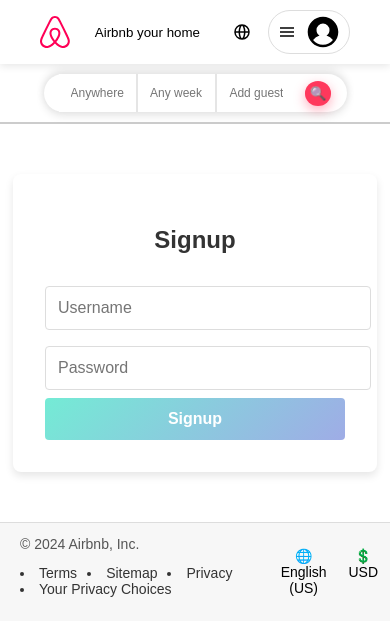
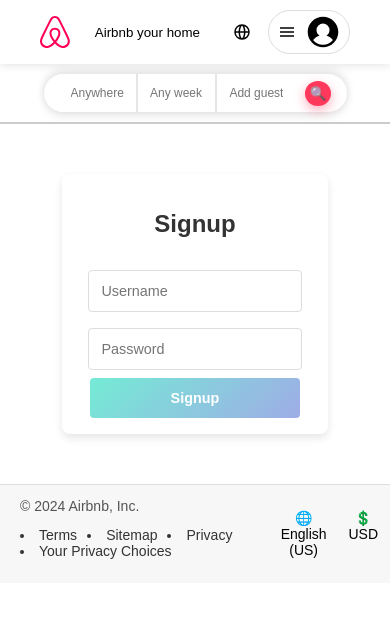
Before and after one commit to HarisMajeed05/Airbnb-Inspired-Homepage, a React (Vite) app: page /signup in a window 390 px wide. Shown: the top 636 px of the page. Built offline with nearby package versions, Linux system fonts and the light colour scheme.

Commit message:
responsive

```diff
--- a/src/styles/Admin/ManageUsers.css
+++ b/src/styles/Admin/ManageUsers.css
@@ -98,3 +98,51 @@
     justify-content: space-between;
     margin-bottom: 5px;
 }
+
+/* Responsive Styles */
+@media (max-width: 768px) {
+    .manage-users {
+        padding: 15px;
+    }
+
+    .users-table th,
+    .users-table td {
+        padding: 8px 10px;
+        font-size: 12px;
+    }
+
+    .delete-btn,
+    .edit-btn,
+    .delete-booking-btn {
+        padding: 5px 8px;
+        font-size: 12px;
+    }
+}
+
+@media (max-width: 480px) {
+    .manage-users {
+        padding: 10px;
+    }
+
+    .users-table {
+        font-size: 12px;
+    }
+
+    .users-table th,
+    .users-table td {
+        padding: 5px;
+    }
+
+    .booking-item {
+        flex-direction: column;
+        align-items: flex-start;
+    }
+
+    .delete-btn,
+    .edit-btn,
+    .delete-booking-btn {
+        width: 100%;
+        margin-bottom: 5px;
+        font-size: 11px;
+    }
+}
--- a/src/styles/Auth/Login.css
+++ b/src/styles/Auth/Login.css
@@ -26,7 +26,7 @@
 }
 
 .login-input {
-    width: 100%;
+    width: 80%;
     padding: 0.75rem;
     margin: 0.5rem 0;
     border: 1px solid #ddd;
@@ -42,7 +42,7 @@
 }
 
 .login-button {
-    width: 100%;
+    width: 90%;
     padding: 0.75rem;
     background: linear-gradient(135deg, #74ebd5, #9face6);
     border: none;
@@ -62,3 +62,29 @@
 .login-button:active {
     transform: translateY(1px);
 }
+
+/* Responsive Styles */
+@media (max-width: 768px) {
+    .login-card {
+        padding: 1.5rem;
+    }
+}
+
+@media (max-width: 480px) {
+    .login-card {
+        padding: 1rem;
+        width: 60%;
+    }
+
+    .login-card h2 {
+        font-size: 1.5rem;
+    }
+
+    .login-input {
+        font-size: 0.9rem;
+    }
+
+    .login-button {
+        font-size: 0.9rem;
+    }
+}
```
Also changed, not shown: src/styles/Footer.css (+0 -11 lines).
